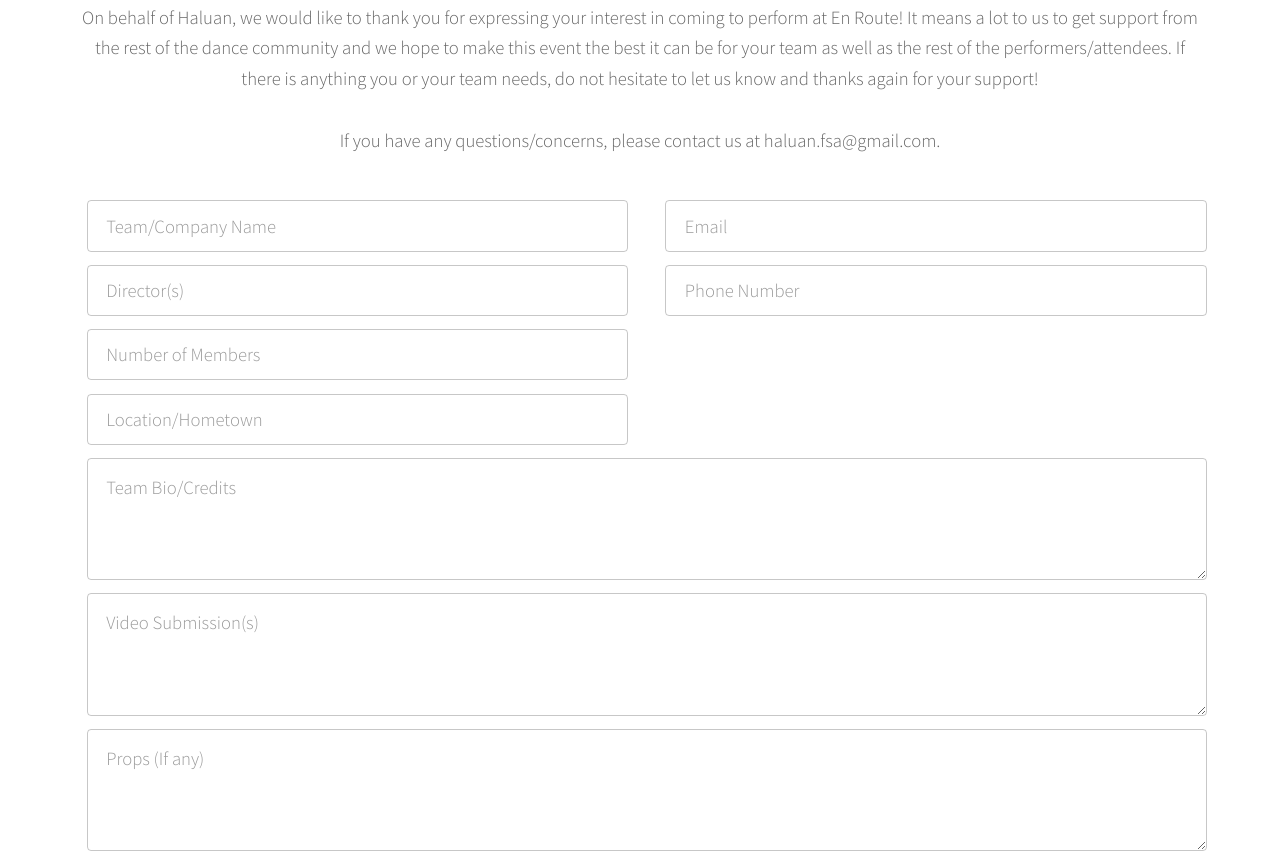
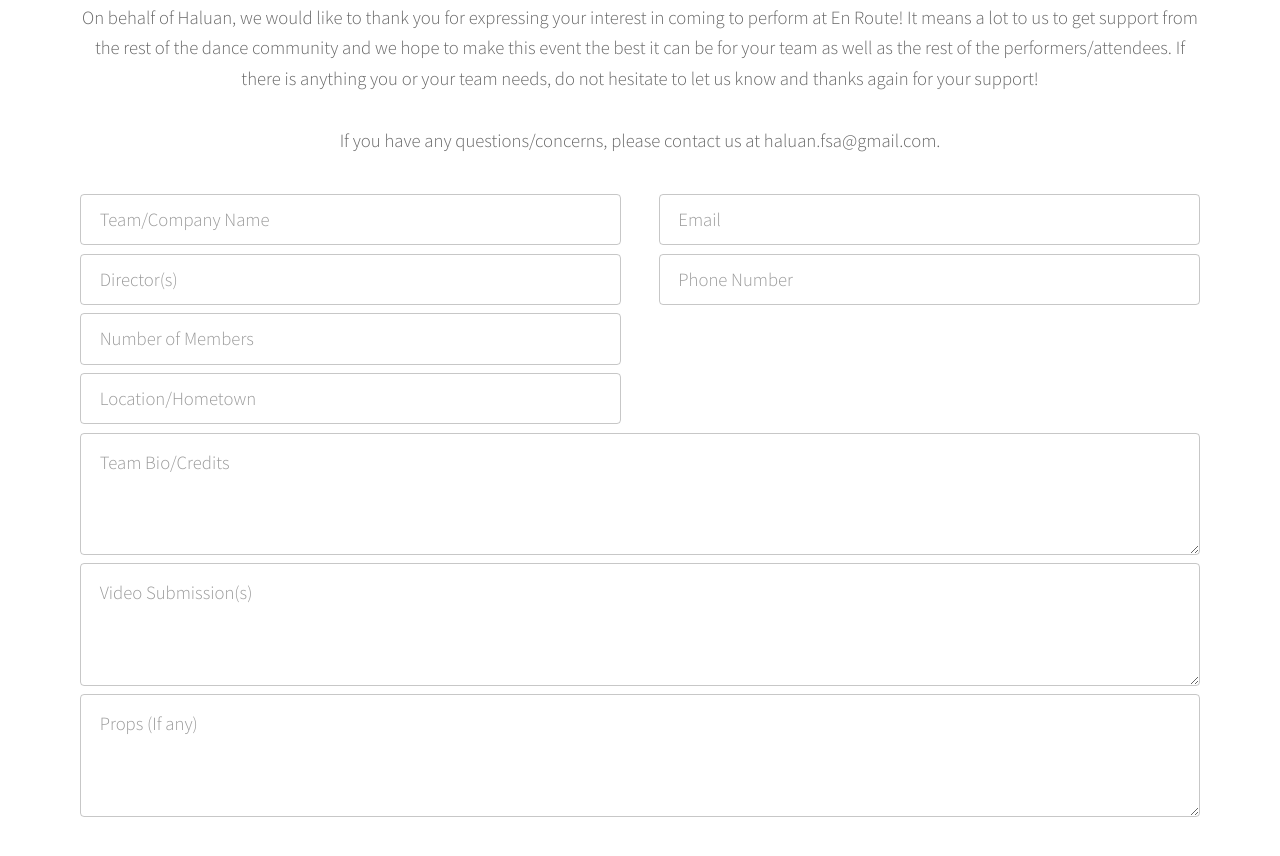
Before and after one commit to raychung02/EnRouteWebsite, a plain HTML site: page register.html in a window 1280 px wide. Shown: the part 980-1836 px from the top of the page. Drawn offline with Linux system fonts and the light colour scheme.

Commit message:
Fixed form positioning and added validation

```diff
--- a/assets/css/main.css
+++ b/assets/css/main.css
@@ -2007,6 +2007,8 @@
 	input[type="text"],
 	input[type="password"],
 	input[type="email"],
+	input[type="tel"],
+	input[type="url"],
 	select,
 	textarea {
 		-moz-appearance: none;
@@ -2019,7 +2021,7 @@
 		border: solid 1px rgba(144, 144, 144, 0.5);
 		color: inherit;
 		display: block;
-		margin: 0.35em;
+		margin-bottom: 0.45em;
 		outline: 0;
 		padding: 1em;
 		text-decoration: none;
@@ -2029,6 +2031,8 @@
 		input[type="text"]:invalid,
 		input[type="password"]:invalid,
 		input[type="email"]:invalid,
+		input[type="tel"]:invalid,
+		input[type="url"]:invalid,
 		select:invalid,
 		textarea:invalid {
 			box-shadow: none;
@@ -2037,6 +2041,8 @@
 		input[type="text"]:focus,
 		input[type="password"]:focus,
 		input[type="email"]:focus,
+		input[type="tel"]:focus,
+		input[type="url"]:focus,
 		select:focus,
 		textarea:focus {
 			border-color: #6bd4c8;
@@ -2045,6 +2051,8 @@
 	input[type="text"],
 	input[type="password"],
 	input[type="email"],
+	input[type="tel"],
+	input[type="url"],
 	select {
 		height: 2.75em;
 	}
--- a/register.html
+++ b/register.html
@@ -57,38 +57,38 @@
 						<form method="post" action="https://docs.google.com/forms/d/1G1aPx5cAeW5QbEUPXWbvuSVJZOg6L_cmpG8wnle77w4/formResponse">
 							<div class="row">
 								<div class="6u 12u$(xsmall)">
-									<input type="text" name="entry.1824564843" id="entry_1824564843" placeholder="Team/Company Name" />
+									<input type="text" name="entry.1824564843" id="entry_1824564843" placeholder="Team/Company Name" required/>
 								</div>
 								<div class="6u 12u$(xsmall)">
-									<input type="email" name="entry.130972236" id="entry_130972236" placeholder="Email" />
+									<input type="email" name="entry.130972236" id="entry_130972236" placeholder="Email" required/>
 								</div>
 							</div>
 							<div class="row">
 								<div class="6u 12u$(xsmall)">
-									<input type="text" name="entry.1230695256" id="entry_1230695256" placeholder="Director(s)" />
+									<input type="text" name="entry.1230695256" id="entry_1230695256" placeholder="Director(s)" required/>
 								</div>
 								<div class="6u 12u$(xsmall)">
-									<input type="text" name="entry.765622496" id="entry_765622496" placeholder="Phone Number" />
+									<input type="tel" name="entry.765622496" id="entry_765622496" placeholder="Phone Number" required/>
 								</div>
 							</div>
 							<div class="row">
 								<div class="6u 12u$(xsmall)">
-									<input type="text" name="entry.310297974" id="entry_310297974" placeholder="Number of Members" />
+									<input type="text" name="entry.310297974" id="entry_310297974" placeholder="Number of Members" required/>
 								</div>
 							</div>
 							<div class="row">
 								<div class="6u 12u$(xsmall)">
-									<input type="text" name="entry.423976316" id="entry_423976316" placeholder="Location/Hometown" />
+									<input type="text" name="entry.423976316" id="entry_423976316" placeholder="Location/Hometown" required/>
 								</div>
 							</div>
 							<div class="row">
 								<div class="12u$">
-									<textarea name="entry.136570604" id="entry_136570604" placeholder="Team Bio/Credits" rows="3"></textarea>
+									<textarea name="entry.136570604" id="entry_136570604" placeholder="Team Bio/Credits" rows="3" required></textarea>
 								</div>
 							</div>
 							<div class="row">
 								<div class="12u$">
-									<textarea name="entry.1836821150" id="entry_1836821150" placeholder="Video Submission(s)" rows="3"></textarea>
+									<textarea name="entry.1836821150" id="entry_1836821150" placeholder="Video Submission(s)" rows="3" required></textarea>
 								</div>
 							</div>
 							<div class="row">
```
Also changed, not shown: index.html (+5 -5 lines), vendor_sponsor.html (+5 -5 lines).
